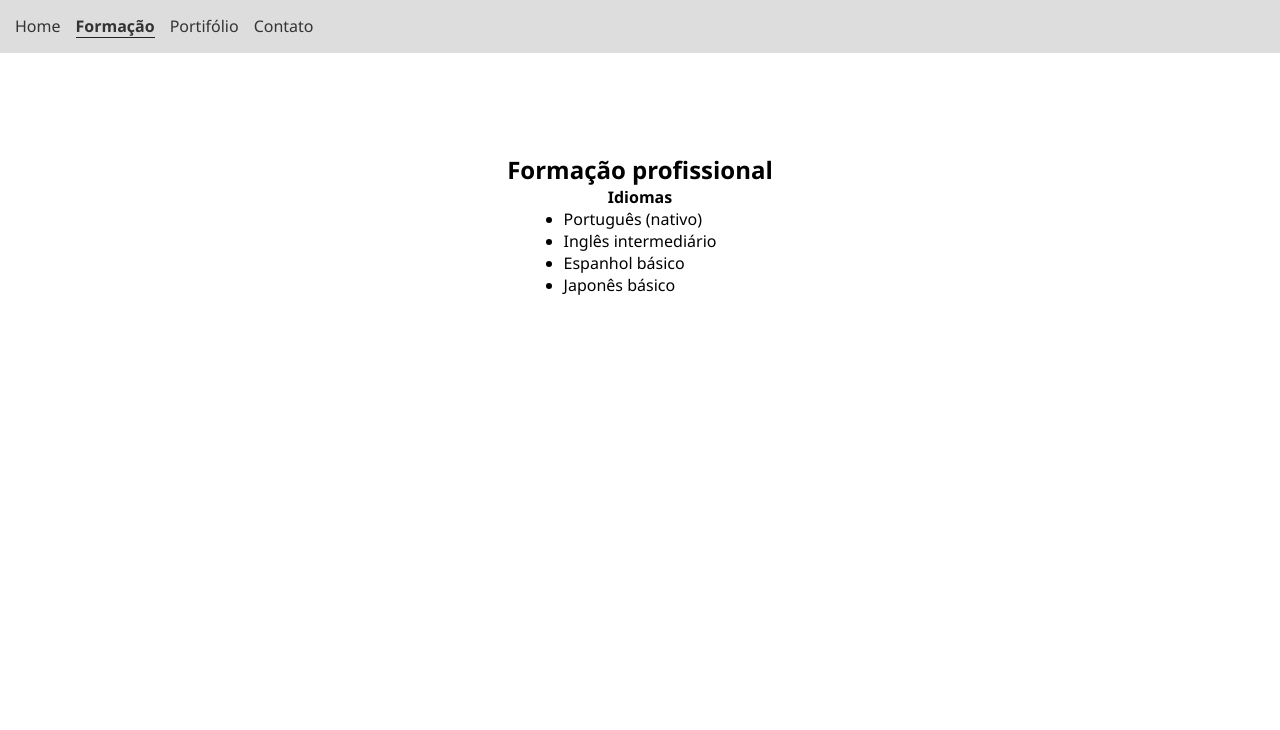
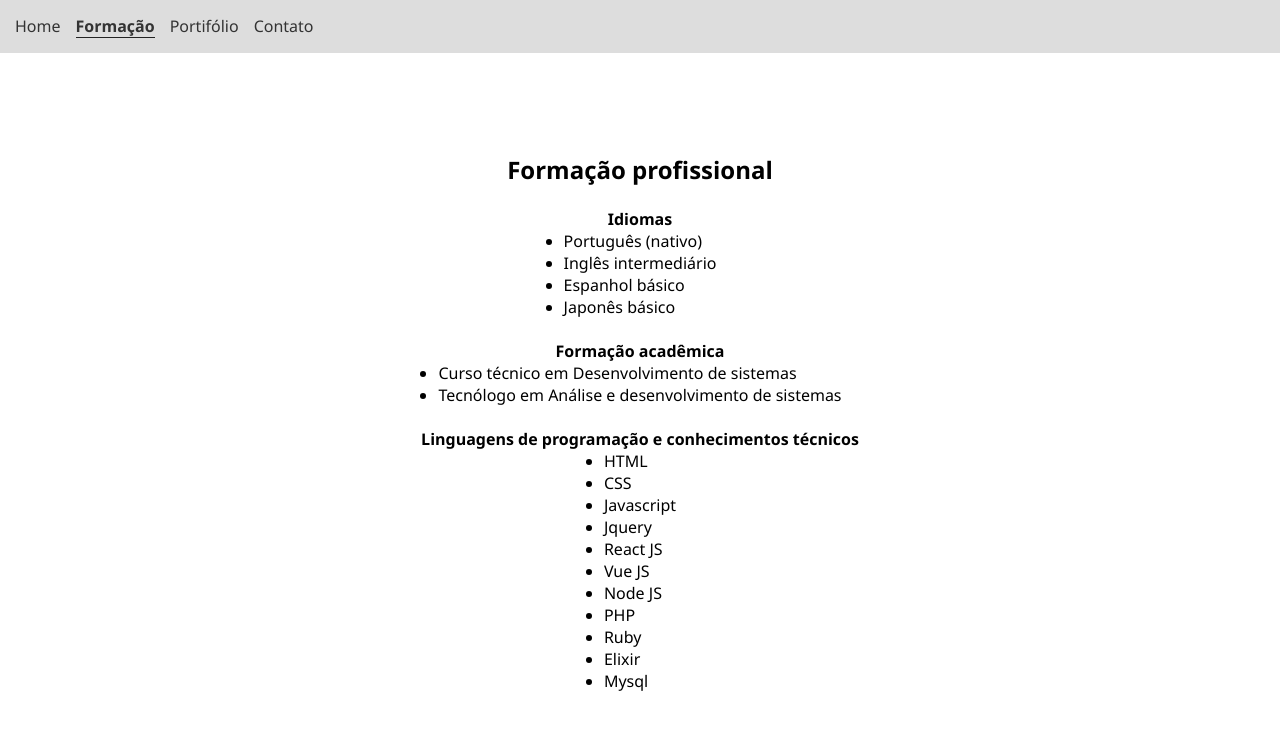
Before and after one commit to marcos96x/uninter-portifolio-marcos, a plain HTML site: page formacao.html in a window 1280 px wide. Drawn offline with Linux system fonts and the light colour scheme.

Commit message:
Add files via upload

```diff
--- a/formacao.html
+++ b/formacao.html
@@ -17,6 +17,7 @@
     </header>
     <section>
         <h1>Formação profissional</h1>
+        <br>
         <h4>Idiomas</h4>
         <ul>
             <li>Português (nativo)</li>
@@ -24,6 +25,29 @@
             <li>Espanhol básico</li>
             <li>Japonês básico</li>
         </ul>
+
+        <br>
+        <h4>Formação acadêmica</h4>
+        <ul>
+            <li>Curso técnico em Desenvolvimento de sistemas</li>
+            <li>Tecnólogo em Análise e desenvolvimento de sistemas</li>
+        </ul>
+
+        <br>
+        <h4>Linguagens de programação e conhecimentos técnicos</h4>
+        <ul>
+            <li>HTML</li>
+            <li>CSS</li>
+            <li>Javascript</li>
+            <li>Jquery</li>
+            <li>React JS</li>
+            <li>Vue JS</li>
+            <li>Node JS</li>
+            <li>PHP</li>
+            <li>Ruby</li>
+            <li>Elixir</li>
+            <li>Mysql</li>
+        </ul>
     </section>
 </body>
 </html>
```
